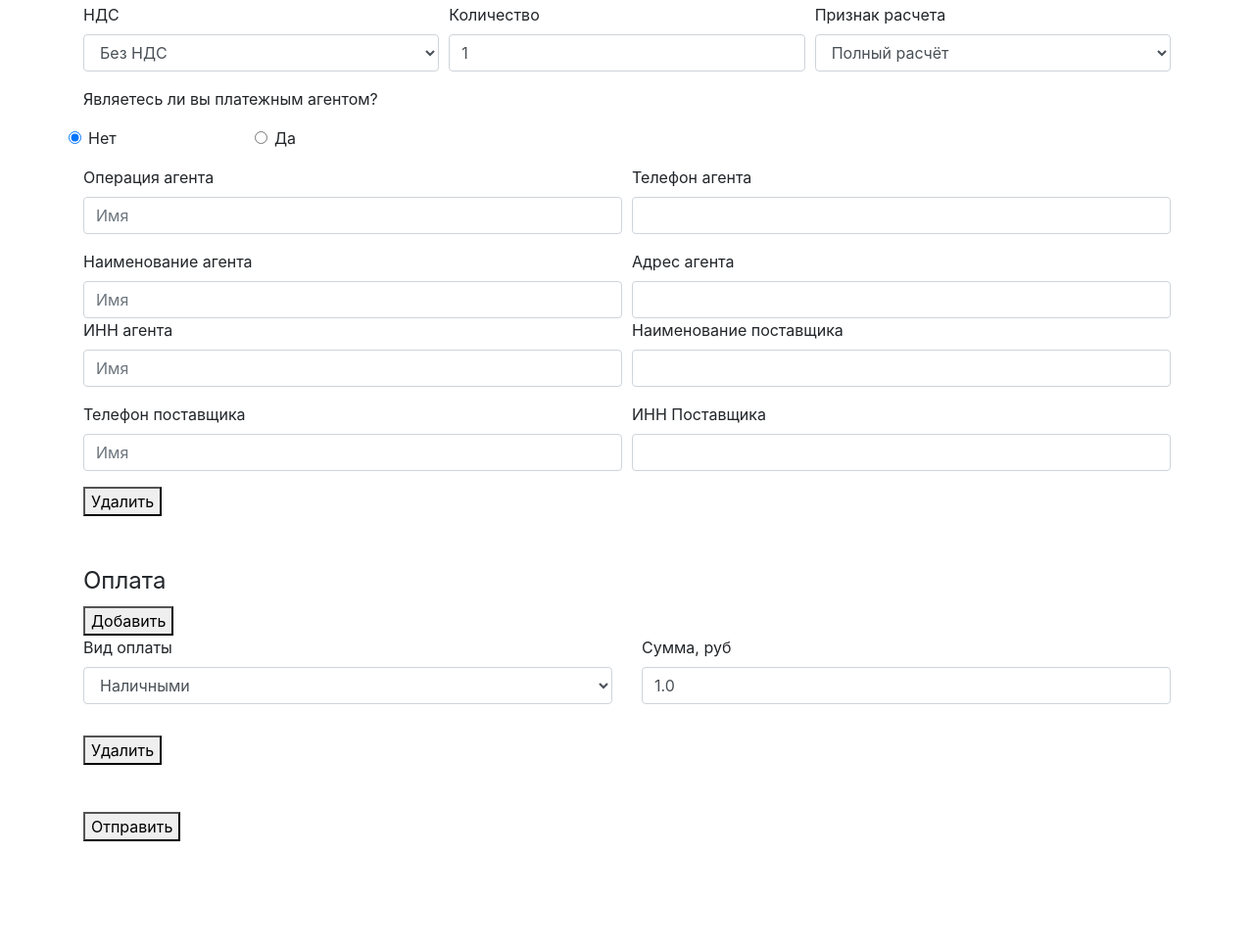
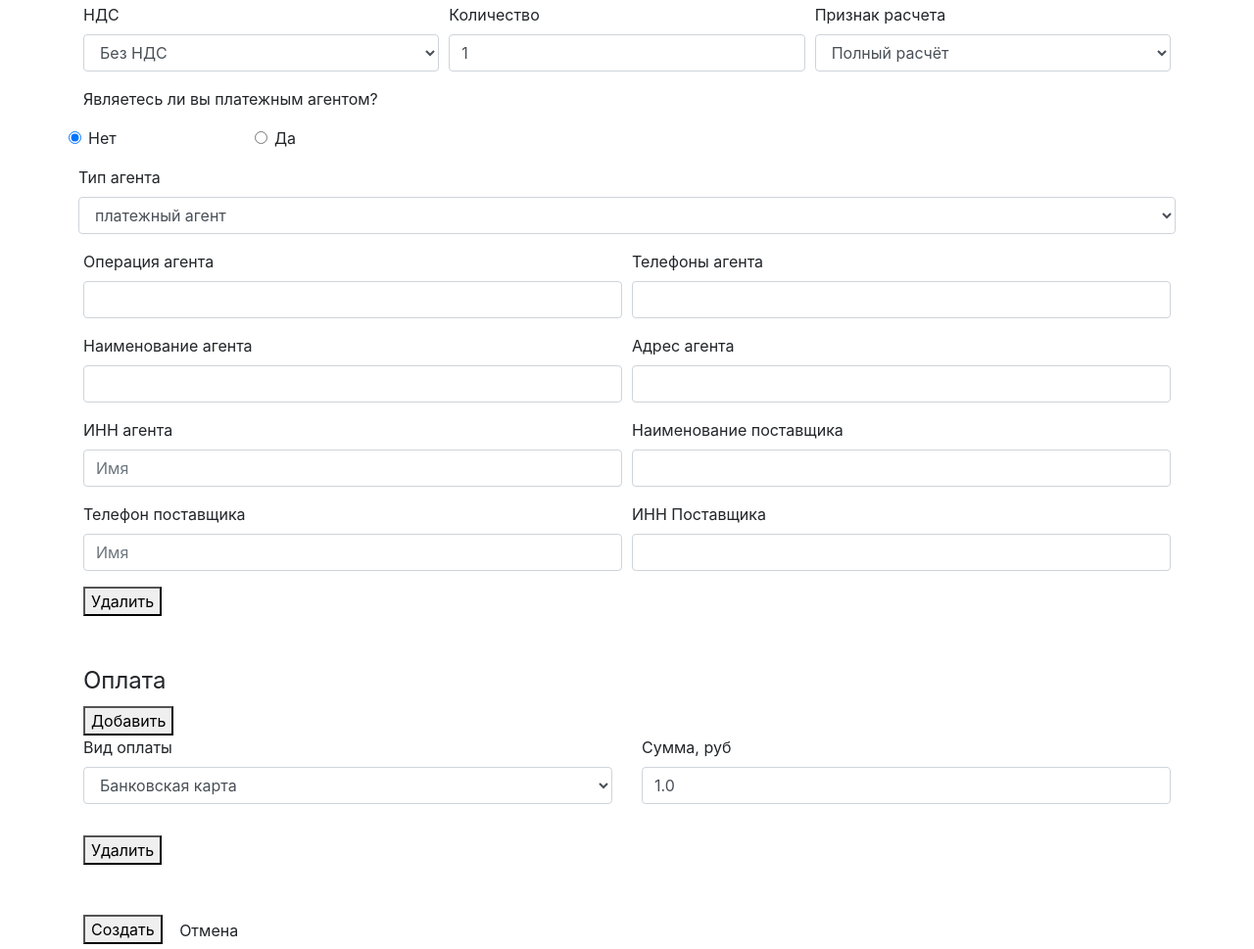
Before and after one commit to ANSNEKIT/ecom_new_lk, a website: page source/index.html in a window 1280 px wide. Shown: the part 663-1632 px from the top of the page at 98% size. Before the commit the page ends 1522 px from the top, so only its background shows below. Drawn offline with Linux system fonts and the light colour scheme.

Commit message:
Добавлены id, заполнены атрибуты, добавлена кнопка

```diff
--- a/source/index.html
+++ b/source/index.html
@@ -4,16 +4,17 @@
   <meta charset="UTF-8">
   <meta name="viewport" content="width=device-width, initial-scale=1, shrink-to-fit=no">
 
-  <title>Тестовая страница</title>
+  <title>Формирование чека вручную</title>
 
+  <link rel="stylesheet" href="css/bootstrap.min.css">
   <link rel="stylesheet" href="css/style.min.css">
-  <link rel="stylesheet" href="css/bootstrap.min.css">
+
 </head>
 <body>
 
 <main class="container">
   <h2>Сформировать чек</h2>
-  <form action="POST">
+  <form action="POST" method="get">
     <fieldset class="FormGroup1 mb-5">
 
       <div class="form-group row">
@@ -29,17 +30,17 @@
         <label for="saleCharge" class="col-sm-2 col-form-label">Признак расчета</label>
         <div class="col-sm-10">
           <select class="form-control" name="saleCharge" id="saleCharge">
-            <option value="" selected>Приход</option>
-            <option value="">Возврат прихода</option>
-            <option value="">Расход</option>
-            <option value="">Возврат расхода</option>
+            <option value="SALE" selected>Приход</option>
+            <option value="SALE_RETURN">Возврат прихода</option>
+            <option value="CHARGE">Расход</option>
+            <option value="CHARGE_RETURN">Возврат расхода</option>
           </select>
         </div>
       </div>
 
       <div class="form-group" id="isElectronic_field">
         <div class="form-check">
-          <input class="form-check-input" type="checkbox" id="isElectronic">
+          <input class="form-check-input" name="isElectronic" type="checkbox" id="isElectronic">
           <label class="form-check-label" for="isElectronic">
             Электронный чек
           </label>
@@ -53,26 +54,28 @@
       <div class="form-group">
         <div class="form-row">
           <div class="col-md-6 mb-3">
-            <label for="">Данные покупателя</label>
-            <input type="text" class="form-control" id="" placeholder="Имя" value="" >
+            <label for="customer_name">Данные покупателя</label>
+            <input type="text" class="form-control" id="customer_name" placeholder="Имя" value="" name="customer.name" >
             <div class="valid-tooltip"></div>
           </div>
           <div class="col-md-6 mb-3">
-            <label for="">ИНН покупателя</label>
-            <input type="text" class="form-control" id="" placeholder="" value="" >
+            <label for="customer_taxNumber">ИНН покупателя</label>
+            <input type="text" class="form-control" id="customer_taxNumber" placeholder="" value=""
+                   name="customer.taxNumber">
             <div class="valid-tooltip"></div>
           </div>
         </div>
 
         <div class="form-row">
           <div class="col-md-6">
-            <label for="">Телефон без +7</label>
-            <input type="tel" class="form-control" id="" placeholder="Имя" value="" >
+            <label for="customer_phone">Телефон без +7</label>
+            <input type="tel" class="form-control" id="customer_phone" placeholder="Имя" value="" name="customer.phone">
             <div class="valid-tooltip"></div>
           </div>
           <div class="col-md-6">
-            <label for="">Email покупателя</label>
-            <input type="email" class="form-control" id="" placeholder="" value="" required>
+            <label for="customer_email">Email покупателя</label>
+            <input type="email" class="form-control" id="customer_email" placeholder="" value="" name="customer.email"
+                   required>
             <div class="valid-tooltip"></div>
           </div>
         </div>
@@ -82,19 +85,19 @@
     <fieldset class="FormGroup3 mb-5">
       <legend>Товарные позиции</legend>
 
-      <button type="button">Добавить</button>
+      <button type="button" name="action" value="add.item">Добавить</button>
 
       <div class="form-group goods">
         <div class="form-row">
           <div class="col-md-4 mb-3">
             <label for="items_0_name">Наименование</label>
-            <input type="text" class="form-control" id="items_0_name" value="Название товара" required>
+            <input type="text" class="form-control" id="items_0_name" name="items[0].name" value="Название товара" required>
             <div class="valid-tooltip">Укажите название товарной позиции</div>
           </div>
 
           <div class="col-md-4 mb-3">
             <label for="items_0_price">Цена, руб</label>
-            <input type="text" class="form-control" id="items_0_price" value="1.00" required>
+            <input type="text" class="form-control" id="items_0_price" name="items[0].name" value="1.00" required>
             <div class="valid-tooltip">Укажите цену в рублях</div>
           </div>
 
@@ -171,73 +174,85 @@
       </div>
 
       <div class="form-group agentGoods">
+        <div class="form-row mb-3">
+          <label for="items_0_agentType">Тип агента</label>
+          <select class="form-control" id="items_0_agentType" name="items[0].agentType">
+            <option value="PAYING_AGENT" selected>платежный агент</option>
+            <option value="PAYING_SUBAGENT">платежный субагент</option>
+            <option value="BANK_PAYING_AGENT">Банковский платежный агент</option>
+            <option value="BANK_PAYING_SUBAGENT">Банковский платежный субагент</option>
+            <option value="ATTORNEY">Поверенный</option>
+            <option value="COMMISSION_AGENT">Комиссионер</option>
+            <option value="ANOTHER">Прочие агенты</option>
+          </select>
+        </div>
         <div class="form-row">
           <div class="col-md-6 mb-3">
-            <label for="">Операция агента</label>
-            <input type="text" class="form-control" id="" placeholder="Имя" value="" >
+            <label for="items_0_agentOperation">Операция агента</label>
+            <input type="text" class="form-control" id="items_0_agentOperation" name="items[0].agentOperation" placeholder="" value="" >
             <div class="valid-tooltip"></div>
           </div>
           <div class="col-md-6 mb-3">
-            <label for="">Телефон агента</label>
-            <input type="text" class="form-control" id="" placeholder="" value="" >
+            <label for="items_0_agentPhones">Телефоны агента</label>
+            <input type="text" class="form-control" id="items_0_agentPhones" name="items[0].agentPhones" placeholder="" value="" >
+            <div class="valid-tooltip"></div>
+          </div>
+        </div>
+
+        <div class="form-row">
+          <div class="col-md-6 mb-3">
+            <label for="items_0_agentName">Наименование агента</label>
+            <input type="tel" class="form-control" id="items_0_agentName" name="items[0].agentName" placeholder="" value="" >
+            <div class="valid-tooltip"></div>
+          </div>
+          <div class="col-md-6">
+            <label for="items_0_agentAddress">Адрес агента</label>
+            <input type="email" class="form-control" id="items_0_agentAddress" name="items[0].agentAddress" placeholder="" value="" required>
+            <div class="valid-tooltip"></div>
+          </div>
+        </div>
+
+        <div class="form-row">
+          <div class="col-md-6 mb-3">
+            <label for="items_0_agentTaxNumber">ИНН агента</label>
+            <input type="text" class="form-control" id="items_0_agentTaxNumber" name="items[0].agentTaxNumber" placeholder="Имя" value="" >
+            <div class="valid-tooltip"></div>
+          </div>
+          <div class="col-md-6 mb-3">
+            <label for="items_0_supplierName">Наименование поставщика</label>
+            <input type="text" class="form-control" id="items_0_supplierName" name="items[0].supplierName" placeholder="" value="" >
             <div class="valid-tooltip"></div>
           </div>
         </div>
 
         <div class="form-row">
           <div class="col-md-6">
-            <label for="">Наименование агента</label>
-            <input type="tel" class="form-control" id="" placeholder="Имя" value="" >
+            <label for="items_0_supplierPhones">Телефон поставщика</label>
+            <input type="tel" class="form-control" id="items_0_supplierPhones" name="items[0].supplierPhones" placeholder="Имя" value="" >
             <div class="valid-tooltip"></div>
           </div>
           <div class="col-md-6">
-            <label for="">Адрес агента</label>
-            <input type="email" class="form-control" id="" placeholder="" value="" required>
-            <div class="valid-tooltip"></div>
-          </div>
-        </div>
-
-        <div class="form-row">
-          <div class="col-md-6 mb-3">
-            <label for="">ИНН агента</label>
-            <input type="text" class="form-control" id="" placeholder="Имя" value="" >
-            <div class="valid-tooltip"></div>
-          </div>
-          <div class="col-md-6 mb-3">
-            <label for="">Наименование поставщика</label>
-            <input type="text" class="form-control" id="" placeholder="" value="" >
-            <div class="valid-tooltip"></div>
-          </div>
-        </div>
-
-        <div class="form-row">
-          <div class="col-md-6">
-            <label for="">Телефон поставщика</label>
-            <input type="tel" class="form-control" id="" placeholder="Имя" value="" >
-            <div class="valid-tooltip"></div>
-          </div>
-          <div class="col-md-6">
-            <label for="">ИНН Поставщика</label>
-            <input type="email" class="form-control" id="" placeholder="" value="" required>
+            <label for="items_0_supplierTaxNumber">ИНН Поставщика</label>
+            <input type="email" class="form-control" id="items_0_supplierTaxNumber" name="items[0].supplierTaxNumber" placeholder="" value="" required>
             <div class="valid-tooltip"></div>
           </div>
         </div>
       </div>
 
-      <button type="button">Удалить</button>
+      <button type="button" name="action" value="remove.item.0">Удалить</button>
     </fieldset>
 
     <fieldset class="FormGroup3 mb-5">
       <legend>Оплата</legend>
 
-      <button type="button">Добавить</button>
+      <button type="button" name="action" value="add.payment">Добавить</button>
 
       <div class="form-group row">
         <div class="col-md-6 mb-3">
           <label for="payments_0_type">Вид оплаты</label>
           <select id="payments_0_type" name="payments[0].type" class="form-control">
-            <option value="CASH" selected="">Наличными</option>
-            <option value="CREDIT_CARD">Банковская карта</option>
+            <option value="CASH">Наличными</option>
+            <option value="CREDIT_CARD" selected>Банковская карта</option>
             <option value="PRE_PAID">Предоплата</option>
             <option value="POST_PAID">Постоплата</option>
             <option value="COUNTER_OFFER">Встречное предоставление</option>
@@ -245,17 +260,18 @@
           <div class="valid-tooltip"></div>
         </div>
         <div class="col-md-6 mb-3">
-          <label for="">Сумма, руб</label>
-          <input type="text" class="form-control" id="" value="1.0" placeholder="Введите итоговую сумму оплаты" required>
+          <label for="payments_0_amount">Сумма, руб</label>
+          <input type="text" class="form-control" id="payments_0_amount" value="1.0" placeholder="Введите итоговую сумму оплаты" required>
           <div class="valid-tooltip"></div>
         </div>
       </div>
 
-      <button type="button">Удалить</button>
+      <button type="button" name="action" value="remove.payment.0">Удалить</button>
 
     </fieldset>
 
-    <button type="submit">Отправить</button>
+    <button type="submit" value="submit">Создать</button>
+    <a href="https://app.ecomkassa.ru/admin/orders" class="btn">Отмена</a>
 
   </form>
 </main>
```
